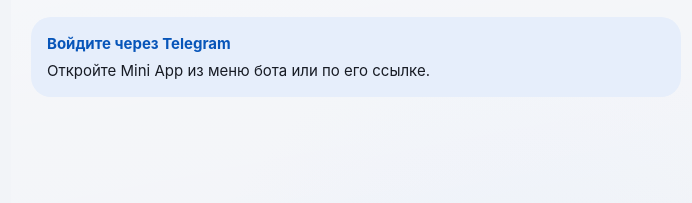
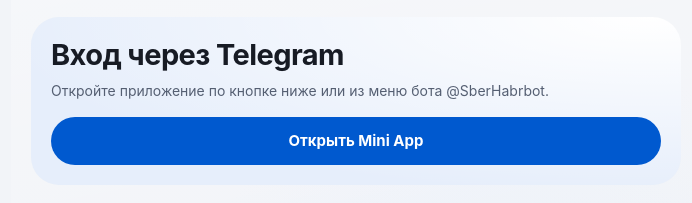
Before and after one commit to dzzaad77/tgminiapp, a plain HTML site: page index.html in a window 1280 px wide. Shown: the part 149-352 px from the top of the page, without its empty margins (284-976 px from the left). Drawn offline with Linux system fonts and the light colour scheme.

Commit message:
Add files via upload

```diff
--- a/app.js
+++ b/app.js
@@ -1,5 +1,5 @@
-import * as view from './views.js?v=800c181b1e33';
-import {api as request,downloadAttachment} from './transport.js?v=800c181b1e33';
+import * as view from './views.js?v=337bcdfb4ccc';
+import {api as request,downloadAttachment} from './transport.js?v=337bcdfb4ccc';
 
 const root=document.querySelector('#app');
 const terminalFiles=new Set(['clean','error','rejected']);
@@ -13,6 +13,8 @@ const filterByPage=new Map();
 const cachedPages=new Map();
 const dockPages=new Set(['home','queue','mine','feed','profile','access']);
 const routes=new Set([...dockPages,'request','action','user','new']);
+const launchQuery=new URLSearchParams(location.search);
+const launchData=fragmentParams().get('tgWebAppData')||launchQuery.get('tgWebAppData');
 const cacheablePages=new Set([...dockPages,'request','new']);
 const defaultFilters={tab:'active',q:'',status:'',offset:0};
 const pageCacheMs=45000;
@@ -24,6 +26,15 @@ const defaultRoute=()=>meta.user.role==='author'?'home':'queue';
 const href=id=>'#request/'+id;
 const keyFor=scope=>commandKeys.get(scope)||crypto.randomUUID();
 const jsonData=element=>Object.fromEntries(new FormData(element));
+
+function fragmentParams(){
+  const fragment=location.hash.slice(1);
+  return new URLSearchParams(fragment.slice(fragment.indexOf('?')+1));
+}
+function initData(){
+  // The URL contains the same signed payload used by the SDK. The backend validates it.
+  return launchData||telegram?.initData||'';
+}
 
 function clearPageCache(){
   cachedPages.clear();
@@ -45,16 +56,24 @@ function setTheme(){
 async function loadTelegram(){
   await new Promise(resolve=>{
     const script=document.createElement('script');
-    script.src='https://telegram.org/js/telegram-web-app.js';
-    const timeout=setTimeout(resolve,6000);
-    script.onload=script.onerror=()=>{clearTimeout(timeout);resolve();};
+    script.src='https://telegram.org/js/telegram-web-app.js?65';
+    let late=false;
+    const timeout=setTimeout(()=>{late=true;resolve();},6000);
+    script.onerror=()=>{clearTimeout(timeout);resolve();};
+    script.onload=()=>{
+      clearTimeout(timeout);
+      resolve();
+      telegram=window.Telegram?.WebApp;
+      telegram?.ready?.();
+      telegram?.expand?.();
+      telegram?.BackButton?.onClick(()=>{if(back)go(back);});
+      telegram?.onEvent?.('themeChanged',setTheme);
+      if(back)telegram?.BackButton?.show();
+      setTheme();
+      if(late&&initData()&&!meta&&!reading&&root.querySelector('[data-telegram-link]'))route(true);
+    };
     document.head.append(script);
   });
-  telegram=window.Telegram?.WebApp;
-  telegram?.ready?.();
-  telegram?.expand?.();
-  telegram?.BackButton?.onClick(()=>{if(back)go(back);});
-  telegram?.onEvent?.('themeChanged',setTheme);
 }
 function go(hash){
   const target=hash.startsWith('#')?hash:'#'+hash;
@@ -94,7 +113,10 @@ function problem(error,session=false){
 async function boot(){
   try{
     config=await api('/config');
-    if(!config.demo&&!telegram) await loadTelegram();
+    if(!config.demo&&!telegram){
+      const sdk=loadTelegram();
+      if(!launchData)await sdk;
+    }
     setTheme();
     await route(true);
   }catch(error){
@@ -185,10 +207,9 @@ function readRoute(){
   const path=queryAt===-1?fragment:fragment.slice(0,queryAt);
   const parts=path.split('/');
   if(routes.has(parts[0]))return parts;
-  const hashParams=new URLSearchParams(queryAt===-1?fragment:fragment.slice(queryAt+1));
   const deep=telegram?.initDataUnsafe?.start_param
-    ||new URLSearchParams(location.search).get('tgWebAppStartParam')
-    ||hashParams.get('tgWebAppStartParam');
+    ||launchQuery.get('tgWebAppStartParam')
+    ||fragmentParams().get('tgWebAppStartParam');
   if(deep?.startsWith('req_')&&uuid.test(deep.slice(4)))return ['request',deep.slice(4)];
   return [];
 }
@@ -227,13 +248,14 @@ async function route(initial=false,refresh=false,register=false){
   const query=key+'&bundle=1';
   reading++;
   try {
-    const telegramSignIn=()=>request('/session',{method:'POST',data:{initData:telegram.initData,screen:query,register}});
+    const signedData=initData();
+    const telegramSignIn=()=>request('/session',{method:'POST',data:{initData:signedData,screen:query,register}});
     let snapshot;
     try {
       snapshot=register?await telegramSignIn():await api('/page?'+query);
     }catch(error){
       if(register||!initial||error.status!==401)throw error;
-      if(!telegram?.initData){
+      if(!signedData){
         shell(view.signIn(config));
         return;
       }
@@ -264,7 +286,7 @@ async function route(initial=false,refresh=false,register=false){
   }catch(error){
     if(version!==generation||revision!==cacheRevision)return;
     if(error.code==='registration_required')shell(view.registration());
-    else if(register&&error.status!==403)shell(view.registration(safeError(error)));
+    else if(register&&![401,403].includes(error.status))shell(view.registration(safeError(error)));
     else if(canKeep&&![401,403].includes(error.status))notify(safeError(error));
     else problem(error,true);
   }finally{
@@ -429,7 +451,7 @@ async function click(event){
   const data=control.dataset;
   try{
     if(data.register!==undefined){
-      if(sending||!telegram?.initData)return;
+      if(sending||!initData())return;
       sending=true;
       control.disabled=true;
       control.textContent='Входим…';
@@ -446,6 +468,11 @@ async function click(event){
       }finally{sending=false;}
     }
     if(data.retry!==undefined){ if(meta)route(false,true);else boot(); }
+    if(data.telegramLink!==undefined&&telegram?.openTelegramLink){
+      telegram.openTelegramLink(control.href);
+      event.preventDefault();
+      return;
+    }
     if(data.tab){ Object.assign(filters(current.page),{tab:data.tab,offset:0});route(); }
     if(data.more!==undefined){ filters(current.page).offset=Number(data.more);route(); }
     if(data.removeFile&&draft){ draft.uploads.delete(data.removeFile);renderUploads(); }
--- a/index.html
+++ b/index.html
@@ -5,9 +5,9 @@
   <meta name="viewport" content="width=device-width, initial-scale=1, viewport-fit=cover">
   <meta name="theme-color" content="#f2f4f8">
   <title>Сбер × Хабр</title>
-  <link rel="stylesheet" href="./app.css?v=800c181b1e33">
+  <link rel="stylesheet" href="./app.css?v=337bcdfb4ccc">
   <script src="./icons.js" defer></script>
-  <script src="./app.js?v=800c181b1e33" type="module"></script>
+  <script src="./app.js?v=337bcdfb4ccc" type="module"></script>
 </head>
 <body>
   <main id="app" class="app" aria-busy="true">
--- a/views.js
+++ b/views.js
@@ -1,4 +1,4 @@
-import {attachmentHref} from './transport.js?v=800c181b1e33';
+import {attachmentHref} from './transport.js?v=337bcdfb4ccc';
 
 export const escape = input => String(input??'').replace(/[&<>"']/g,char=>({'&':'&amp;','<':'&lt;','>':'&gt;','"':'&quot;',"'":'&#39;'}[char]));
 const e=escape;
@@ -44,7 +44,8 @@ export function signIn(config,message='') {
   return heading('Редакция на Хабре',config.demo?'Локальная демонстрация':'Подача и согласование статей корпоративного блога.')+
     (message?note('Вход недоступен',message,'red'):'')+
     (config.demo?group('Выберите профиль',profiles.map(([id,name,role])=>'<button class="list-row" data-demo="'+id+'"><span class="avatar">'+e(nameInitials(name))+'</span><span><strong>'+name+'</strong><small>'+role+'</small></span>'+icon('chevron-right',16)+'</button>').join('')):
-      note('Войдите через Telegram','Откройте Mini App из меню бота или по его ссылке.'));
+      '<section class="hero"><h2>Вход через Telegram</h2><p>Откройте приложение по кнопке ниже или из меню бота @SberHabrbot.</p>'+
+      '<a class="button primary" href="https://t.me/SberHabrbot?startapp" data-telegram-link>Открыть Mini App</a></section>');
 }
 
 export function registration(message=''){
```
